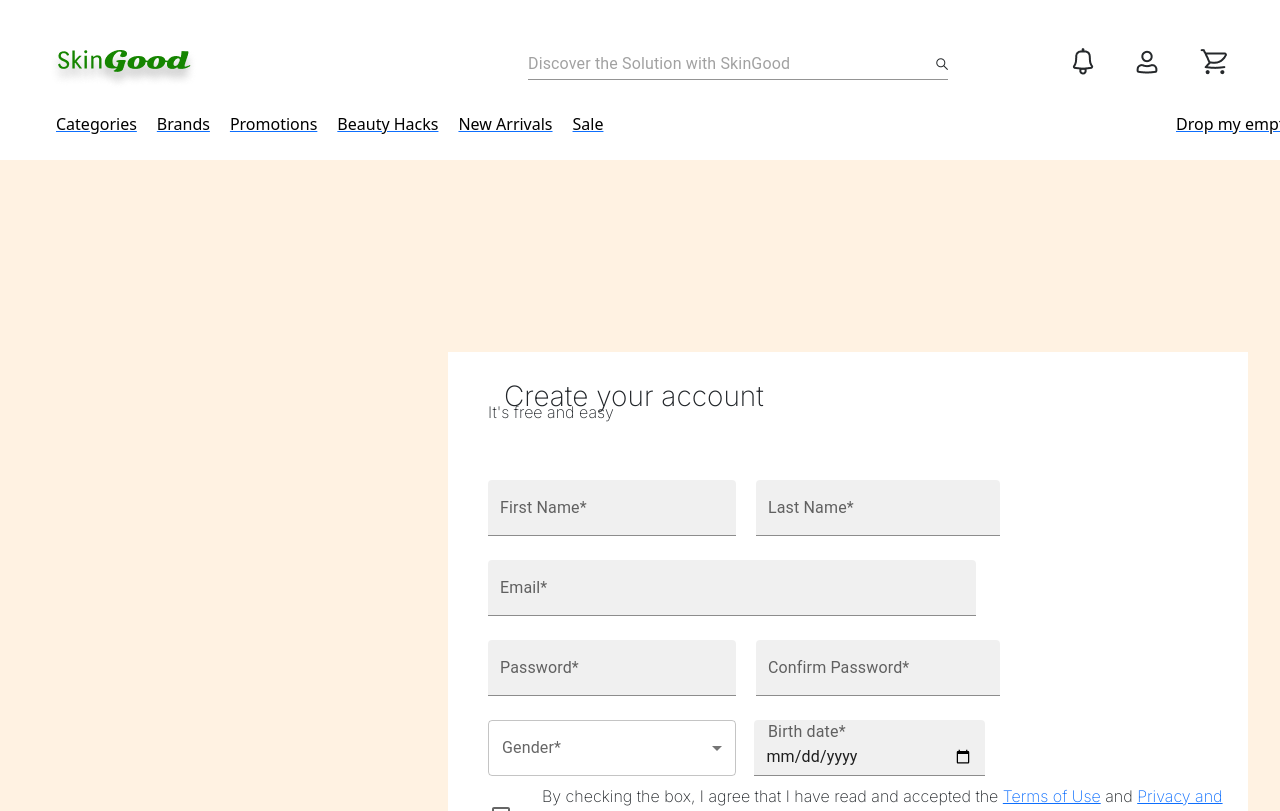
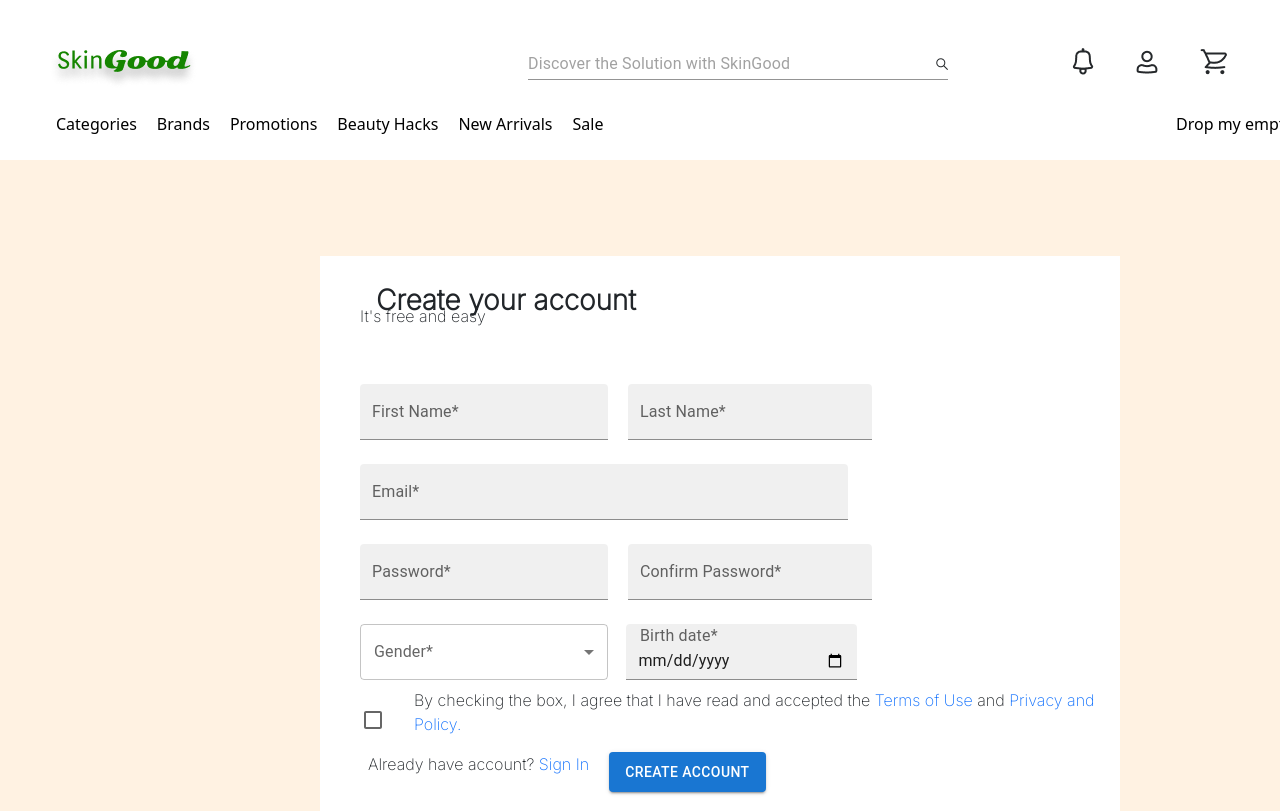
Before and after one commit to VinncentWong/SkinGood-FE, a React (Create React App) app: page /register in a window 1280 px wide. Shown: the top 811 px of the page. Built offline with nearby package versions, Linux system fonts and the light colour scheme; the HTML template or start-up script is replaced by a standard one.

Commit message:
change button props and add subscribe newsletter component

```diff
--- a/src/Components/ButtonComponent.tsx
+++ b/src/Components/ButtonComponent.tsx
@@ -1,10 +1,12 @@
 import { Button } from "@mui/material"
 
-export const ButtonComponent = ({variant, children} : {
+export const ButtonComponent = ({variant, children, id, className} : {
     variant : string | undefined,
-    children : React.ReactNode
+    children : React.ReactNode,
+    id: string,
+    className: string,
 }): JSX.Element => {
     return (
-        <Button variant = {variant || undefined as any}>{children}</Button>
+        <Button variant = {variant || undefined as any} id = {id} className = {className}>{children}</Button>
     )
 }
--- a/src/Pages/RegisterPage.tsx
+++ b/src/Pages/RegisterPage.tsx
@@ -38,7 +38,7 @@ export const RegisterPage = () => {
                             </div>
                             <div className = "register-box" id = "input-6">
                                 <p>Already have account? <a href = "https://www.google.com">Sign In</a></p>
-                                <ButtonComponent variant="contained">Create Account</ButtonComponent>
+                                <ButtonComponent variant="contained" className = "" id = "">Create Account</ButtonComponent>
                             </div>
                     </Box>
                 </div>
--- a/src/index.css
+++ b/src/index.css
@@ -1,3 +1,10 @@
+body{
+  max-width: 100em;
+  max-height: 100em;
+  overflow-x: hidden;
+  overflow-y: scroll;
+}
+
 img{
   max-width: 100%;
 }
@@ -6,9 +13,14 @@ p, h1, h2, h3{
   font-family: 'Inter', sans-serif;
 }
 
+a{
+  text-decoration: none;
+}
+
 .a{
   color: black;
 }
+
 #landing-page{
   position: absolute;
   width: 100%;
@@ -22,8 +34,8 @@ p, h1, h2, h3{
 
 #register-page{
   position: absolute;
-  width: 100%;
-  height: 150%;
+  width: 90em;
+  height: 50em;
   background-color: #FFF2E2;
   /* background-color: green; */
   top: 10em;
@@ -76,8 +88,8 @@ p, h1, h2, h3{
   background-color: white !important;
   width: 50em;
   height: 35em;
-  top: 12em;
-  left: 28em;
+  top: 6em;
+  left: 20em;
   gap: 1em;
 }
 
@@ -150,6 +162,7 @@ p, h1, h2, h3{
 
 #create-account-text{
   position: absolute;
+  font-weight: bolder;
   left: 2em;
   top: 1em;
 }
@@ -191,7 +204,7 @@ p, h1, h2, h3{
 }
 #input-6{
   position: absolute;
-  top: 30em;
+  top: 31em;
   left: 3em;
 }
 
```
Also changed, not shown: src/Components/SubscribeNewsletter.tsx (added, +19 -0 lines).
